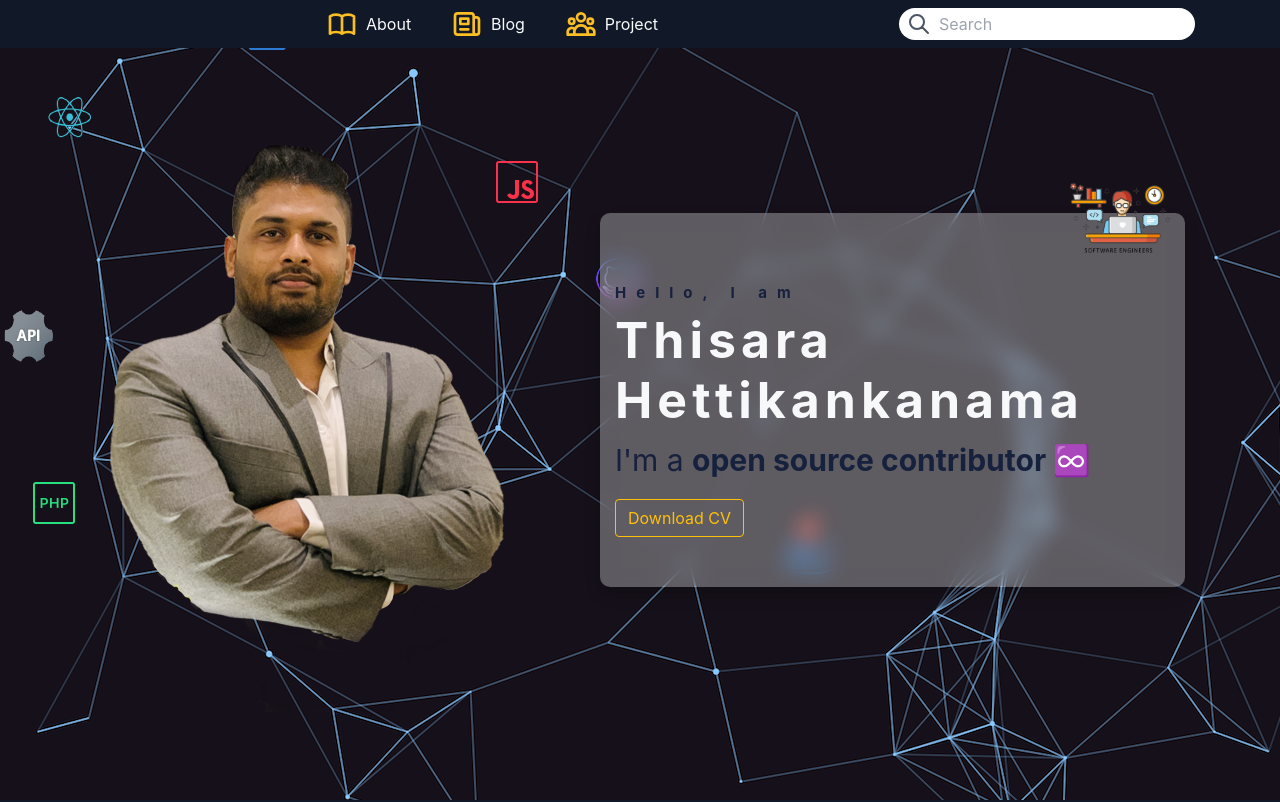
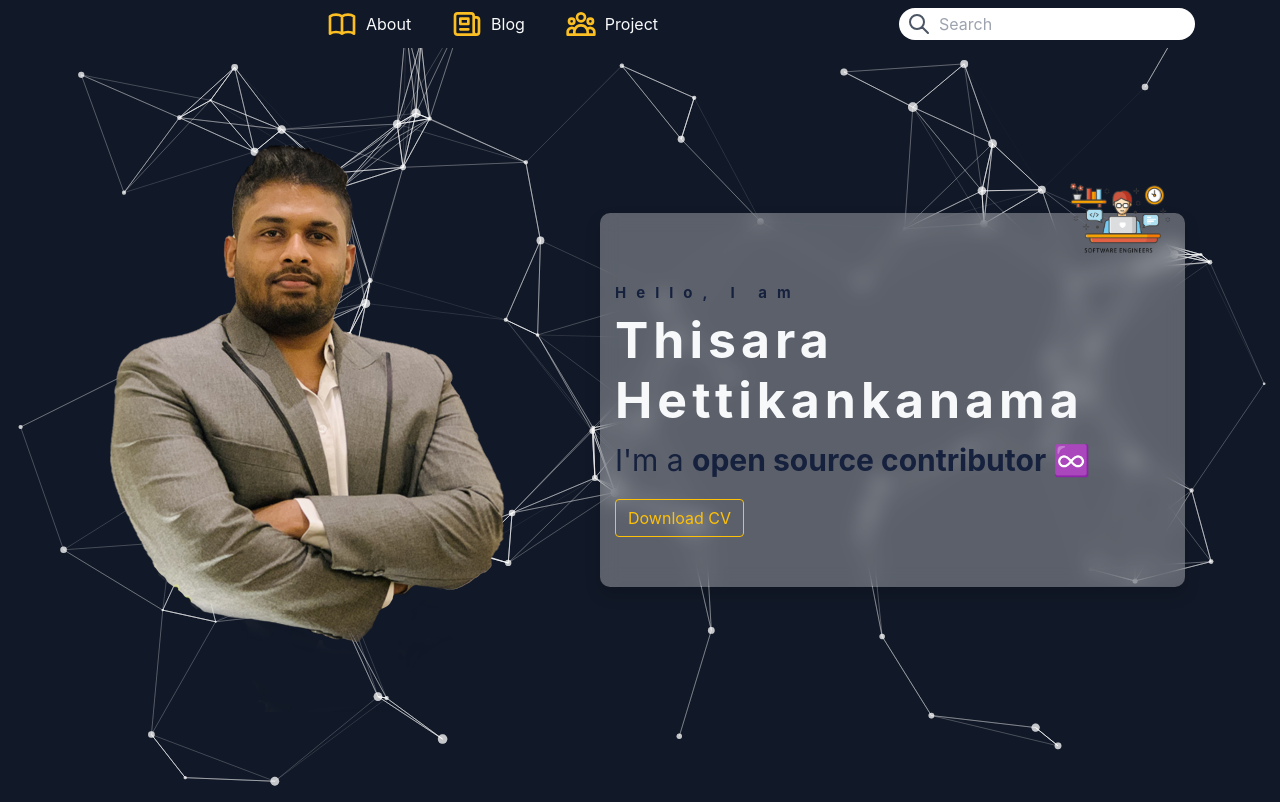
Before and after one commit to Thisarahetz/Thisara-Hettikanakana, a Next.js app: page / in a window 1280 px wide. Shown: the top 802 px of the page. Built offline with nearby package versions, Linux system fonts and the light colour scheme.

Commit message:
add background in practicjs

```diff
--- a/componet/LangProgresComp.js
+++ b/componet/LangProgresComp.js
@@ -72,7 +72,7 @@ const LangProgres = () => {
         <>
 
 
-    <div className="grid w-full min-h-screen text-gray-100 bg-gray-900 place-content-center">
+    <div className="relative grid w-full min-h-screen text-gray-100 bg-gray-900 place-content-center">
         <div className="p-6 space-y-6 bg-gray-800 rounded-xl md:grid md:grid-cols-2 md:gap-4 sm:space-y-0">
             <div className="grid grid-cols-2 gap-6">
             <button className="px-4 py-2 text-xl text-gray-100 transition bg-blue-600 rounded-md h-14 w-44 hover:bg-blue-700" onClick={JavaScript}>JavaScript</button>
--- a/componet/Top1/TopContaner.js
+++ b/componet/Top1/TopContaner.js
@@ -5,7 +5,6 @@ const TopContaner = () => {
     return (
         <>
 
-      <div className="texture">
         <Container className="container-top">
           <Row className="section-top">
             <Col xs={12} md={6} className="section-top-left mt-7">
@@ -49,7 +48,7 @@ const TopContaner = () => {
             </Col>
           </Row>
         </Container>
-      </div>
+
     </>
      );
 }
--- a/package.json
+++ b/package.json
@@ -10,12 +10,14 @@
   "dependencies": {
     "bootstrap": "^5.1.0",
     "next": "11.1.2",
-    "react": "17.0.2",
+    "react": "^17.0.2",
     "react-bootstrap": "^2.0.0-beta.6",
     "react-circular-progressbar": "^2.0.4",
     "react-dom": "17.0.2",
+    "react-tsparticles": "^1.36.0",
     "react-typical": "^0.1.3",
-    "swiper": "^7.0.7"
+    "swiper": "^7.0.7",
+    "tsparticles": "^1.36.0"
   },
   "devDependencies": {
     "autoprefixer": "^10.3.4",
--- a/pages/_app.js
+++ b/pages/_app.js
@@ -1,11 +1,106 @@
 import '../styles/globals.css'
 import 'tailwindcss/tailwind.css'
 import Layout from '../componet/Layout'
+import Particles from "react-tsparticles";
 
 function MyApp({ Component, pageProps }) {
+  const particlesInit = (main) => {
+    console.log(main);
+
+    // you can initialize the tsParticles instance (main) here, adding custom shapes or presets
+  };
+  const particlesLoaded = (container) => {
+    console.log(container);
+  };
+
   return<Layout>
+   <Particles className="tsparticles"
+      id="tsparticles"
+      init={particlesInit}
+      loaded={particlesLoaded}
+      options={{
+        background: {
+          color: {
+            value: "#111827",
+          },
+        },
+        fpsLimit: 60,
+        interactivity: {
+          events: {
+            onClick: {
+              enable: true,
+              mode: "push",
+            },
+            onHover: {
+              enable: true,
+              mode: "repulse",
+            },
+            resize: true,
+          },
+          modes: {
+            bubble: {
+              distance: 400,
+              duration: 2,
+              opacity: 0.8,
+              size: 40,
+            },
+            push: {
+              quantity: 4,
+            },
+            repulse: {
+              distance: 100,
+              duration: 0.2,
+            },
+          },
+        },
+        particles: {
+          color: {
+            value: "#ffffff",
+          },
+          links: {
+            color: "#ffffff",
+            distance: 150,
+            enable: true,
+            opacity: 0.5,
+            width: 1,
+          },
+          collisions: {
+            enable: true,
+          },
+          move: {
+            direction: "none",
+            enable: true,
+            outMode: "bounce",
+            random: false,
+            speed: 1,
+            straight: false,
+          },
+          number: {
+            density: {
+              enable: true,
+              value_area: 800,
+            },
+            value: 80,
+          },
+          opacity: {
+            value: 0.5,
+          },
+          shape: {
+            type: "circle",
+          },
+          size: {
+            random: true,
+            value: 5,
+          },
+        },
+        detectRetina: true,
+      }}
+    />
       <Component {...pageProps} />
+
   </Layout>
+
 }
 
+
 export default MyApp
--- a/pages/index.js
+++ b/pages/index.js
@@ -7,7 +7,7 @@ import About from "./about";
 
 export default function Home() {
   return (
-    <div className="content_bg background">
+    <div className="flex flex-col">
       <Head>
       <link rel="shortcut icon" href="/assets/favicon.ico" />
         <title>Home</title>
--- a/styles/globals.css
+++ b/styles/globals.css
@@ -275,3 +275,12 @@ a {
 @keyframes animate-positive{
   0%{ width: 0; }
 }
+
+#tsparticles {
+  position: fixed;
+  width: 100%;
+  height: 100%;
+  top: 0;
+  left: 0;
+  margin: 0;
+}
```
Also changed, not shown: 1 other file (tests, documents, lock files or other folders).
